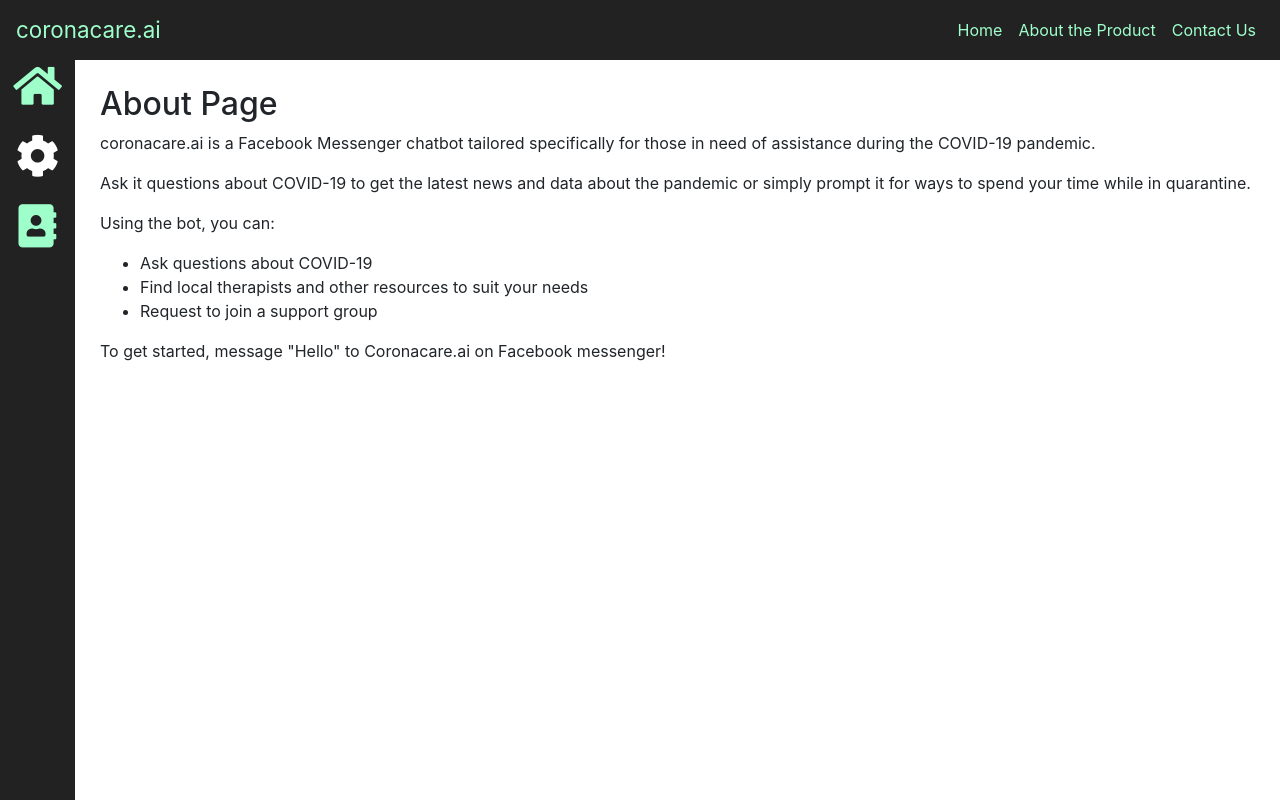
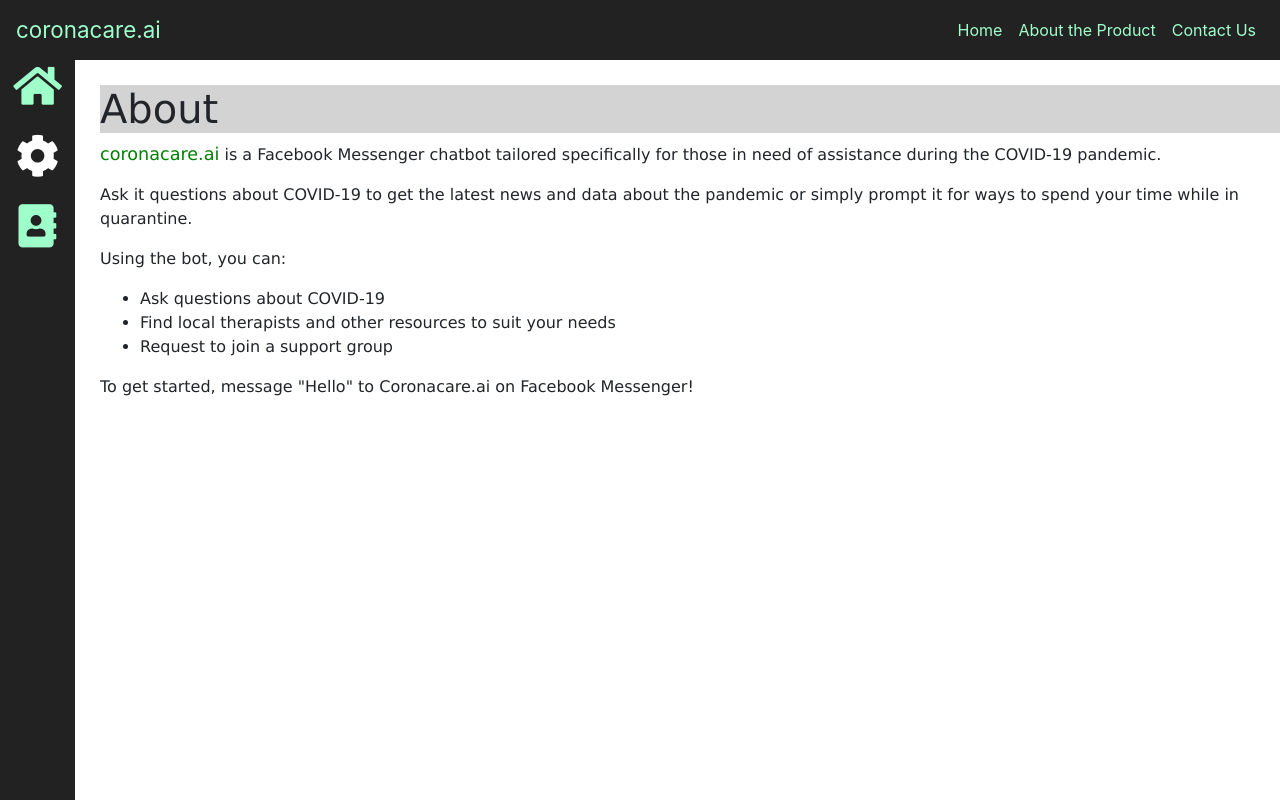
Before and after one commit to s-xuchr/coronacare, a React (Create React App) app in the folder site/: page /about in a window 1280 px wide. Built offline with nearby package versions, Linux system fonts and the light colour scheme.

Commit message:
style changes on website

```diff
--- a/site/src/About.js
+++ b/site/src/About.js
@@ -10,17 +10,18 @@ const GridWrapper = styled.div`
   grid-template-columns: repeat(12, 1fr);
   grid-auto-rows: minmax(25px, auto);
 `;
+const element = <w style={{ color: 'green', fontSize: '110%', fontFamily: 'Verdana' }}>coronacare.ai</w>
 export const About = () => (
     <div className="padding">
-        <h2>About Page</h2>
-        <p> coronacare.ai is a Facebook Messenger chatbot tailored specifically for those in need of assistance during the COVID-19 pandemic. </p>
-        <p> Ask it questions about COVID-19 to get the latest news and data about the pandemic or simply prompt it for ways to spend your time while in quarantine. </p>
-        <p> Using the bot, you can: </p>
-        <ul>
+        <h1 style={{fontFamily: 'Verdana', backgroundColor: 'lightgray'}}>About</h1>
+        <p style={{fontFamily: 'Verdana'}}> {element} is a Facebook Messenger chatbot tailored specifically for those in need of assistance during the COVID-19 pandemic. </p>
+        <p style={{fontFamily: 'Verdana'}}> Ask it questions about COVID-19 to get the latest news and data about the pandemic or simply prompt it for ways to spend your time while in quarantine. </p>
+        <p style={{fontFamily: 'Verdana'}}> Using the bot, you can: </p>
+        <ul style={{fontFamily: 'Verdana'}}>
           <li> Ask questions about COVID-19 </li>
           <li> Find local therapists and other resources to suit your needs </li>
           <li> Request to join a support group </li>
         </ul>
-        <p> To get started, message "Hello" to Coronacare.ai on Facebook messenger! </p>
+        <p style={{fontFamily: 'Verdana'}}> To get started, message "Hello" to Coronacare.ai on Facebook Messenger! </p>
     </div>
 )
--- a/site/src/Home.js
+++ b/site/src/Home.js
@@ -11,8 +11,8 @@ const GridWrapper = styled.div`
 `;
 export const Home = (props) => (
     <div className="padding">
-        <h1>Welcome</h1>
-        <p>Feel free to use our chatbot at (paste link here)</p>
+        <h1 style={{fontFamily: 'Verdana', backgroundColor: 'lightgray'}}>Welcome</h1>
+        <p style={{fontFamily: 'Verdana'}}>Feel free to use our chatbot at (paste link here)</p>
     </div>
 
 )
--- a/site/src/NoMatch.js
+++ b/site/src/NoMatch.js
@@ -7,6 +7,6 @@ import styled from 'styled-components';
 // `;
 export const NoMatch = () => (
   <div className="padding">
-    <h2>Contact Us</h2>
+    <h1 style={{fontFamily: 'Verdana', backgroundColor: 'lightgray'}}>Contact Us</h1>
   </div>
 )
```
